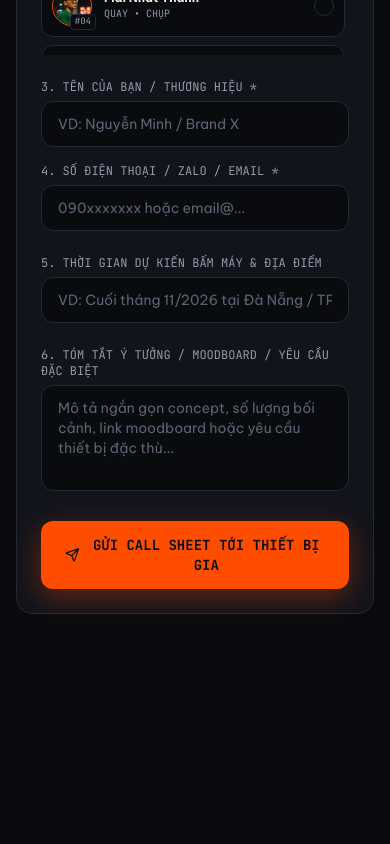
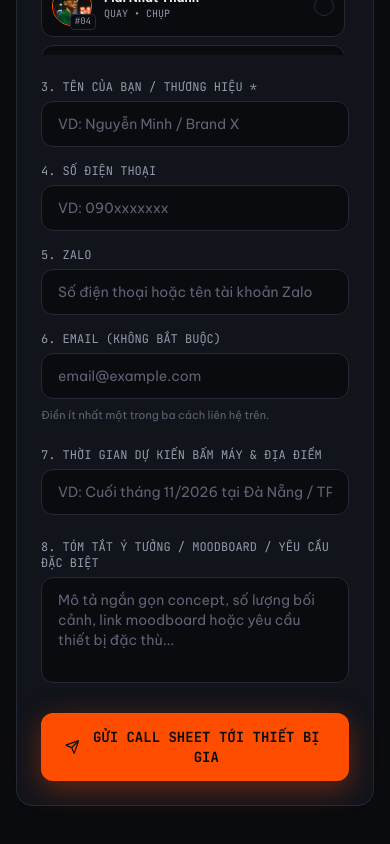
Before and after one commit to KeyT9999/ThietBiGia, a Next.js app: page /contact in a window 390 px wide. Shown: the part 1534-2378 px from the top of the page. Before the commit the page ends 2244 px from the top, so only its background shows below. Built offline with nearby package versions, Linux system fonts and the light colour scheme; no server answers; the database is empty.

Commit message:
Separate booking contact fields

```diff
--- a/src/app/api/booking/route.ts
+++ b/src/app/api/booking/route.ts
@@ -6,16 +6,23 @@
 
 const BookingPayloadSchema = z.object({
   name: z.string().trim().min(1, "Vui lòng nhập tên hoặc thương hiệu").max(120),
-  contact: z
-    .string()
-    .trim()
-    .min(3, "Vui lòng nhập số điện thoại, Zalo hoặc Email")
-    .max(160),
+  phone: z.string().trim().max(80).optional().default(""),
+  zalo: z.string().trim().max(120).optional().default(""),
+  email: z
+    .union([
+      z.string().trim().max(160).email("Email không hợp lệ"),
+      z.literal(""),
+    ])
+    .optional()
+    .default(""),
   dateInfo: z.string().trim().max(240).optional().default(""),
   services: z.array(z.string().trim().min(1)).min(1, "Vui lòng chọn ít nhất 1 hạng mục"),
   crewSlugs: z.array(z.string().trim()).max(16).optional().default([]),
   projectRef: z.string().trim().max(140).optional().default(""),
   brief: z.string().trim().max(3000).optional().default(""),
+}).refine((data) => Boolean(data.phone || data.zalo || data.email), {
+  message: "Vui lòng nhập ít nhất một phương thức liên hệ: SĐT, Zalo hoặc email.",
+  path: ["phone"],
 });
 
 export async function POST(req: Request) {
@@ -60,7 +67,16 @@
     referenceCode,
     createdAt,
     name: data.name,
-    contact: data.contact,
+    phone: data.phone || null,
+    zalo: data.zalo || null,
+    email: data.email || null,
+    contact: [
+      data.phone ? `SĐT: ${data.phone}` : null,
+      data.zalo ? `Zalo: ${data.zalo}` : null,
+      data.email ? `Email: ${data.email}` : null,
+    ]
+      .filter(Boolean)
+      .join(" • "),
     dateInfo: data.dateInfo || "Chưa ấn định",
     services: data.services,
     crewSlugs: selectedCrew.map((m) => m.slug),
@@ -102,7 +118,9 @@
   const summaryText = [
     `🎬 CALL SHEET MỚI // ${referenceCode}`,
     `• Khách hàng: ${record.name}`,
-    `• Liên hệ: ${record.contact}`,
+    `• Số điện thoại: ${record.phone || "Chưa cung cấp"}`,
+    `• Zalo: ${record.zalo || "Chưa cung cấp"}`,
+    `• Email khách: ${record.email || "Chưa cung cấp"}`,
     `• Lịch & Địa điểm: ${record.dateInfo}`,
     `• Hạng mục: ${record.services.join(" | ")}`,
     `• Squad chỉ định (${selectedCrew.length}): ${squadSummary}`,
--- a/src/app/contact/page.tsx
+++ b/src/app/contact/page.tsx
@@ -66,7 +66,9 @@
   const [projectRef, setProjectRef] = useState<string>("");
 
   const [name, setName] = useState("");
-  const [contact, setContact] = useState("");
+  const [phone, setPhone] = useState("");
+  const [zalo, setZalo] = useState("");
+  const [email, setEmail] = useState("");
   const [dateInfo, setDateInfo] = useState("");
   const [brief, setBrief] = useState("");
 
@@ -146,6 +148,10 @@
   const handleSubmit = async (e: React.FormEvent) => {
     e.preventDefault();
     setSubmitError(null);
+    if (![phone, zalo, email].some((value) => value.trim())) {
+      setSubmitError("Vui lòng nhập ít nhất một phương thức liên hệ: SĐT, Zalo hoặc email.");
+      return;
+    }
     setIsSubmitting(true);
     soundEngine.playShutter();
 
@@ -155,7 +161,9 @@
         headers: { "Content-Type": "application/json" },
         body: JSON.stringify({
           name,
-          contact,
+          phone,
+          zalo,
+          email,
           dateInfo,
           services: selectedServices,
           crewSlugs: selectedCrewSlugs,
@@ -193,6 +201,14 @@
     setCopiedRef(true);
     setTimeout(() => setCopiedRef(false), 2000);
   };
+
+  const contactSummary = [
+    phone.trim() ? `SĐT: ${phone.trim()}` : null,
+    zalo.trim() ? `Zalo: ${zalo.trim()}` : null,
+    email.trim() ? `Email: ${email.trim()}` : null,
+  ]
+    .filter(Boolean)
+    .join(" • ");
 
   return (
     <div className="max-w-[1420px] mx-auto px-4 sm:px-8 pt-28 pb-24">
@@ -496,7 +512,7 @@
               </div>
             </div>
 
-            {/* 3 & 4. Client Name + Contact */}
+            {/* 3–6. Client Name + Separate Contact Methods */}
             <div className="grid grid-cols-1 sm:grid-cols-2 gap-4">
               <div className="space-y-1.5">
                 <label className="block text-xs font-mono text-ivory-muted uppercase">
@@ -514,23 +530,52 @@
 
               <div className="space-y-1.5">
                 <label className="block text-xs font-mono text-ivory-muted uppercase">
-                  4. Số điện thoại / Zalo / Email *
+                  4. Số điện thoại
                 </label>
                 <input
-                  required
-                  type="text"
-                  value={contact}
-                  onChange={(e) => setContact(e.target.value)}
-                  placeholder="090xxxxxxx hoặc email@..."
+                  type="tel"
+                  value={phone}
+                  onChange={(e) => setPhone(e.target.value)}
+                  placeholder="VD: 090xxxxxxx"
                   className="w-full px-4 py-3 rounded-xl border border-obsidian-border bg-obsidian text-sm text-ivory placeholder:text-ivory-subtle focus:outline-none focus:border-rec"
                 />
               </div>
+
+              <div className="space-y-1.5">
+                <label className="block text-xs font-mono text-ivory-muted uppercase">
+                  5. Zalo
+                </label>
+                <input
+                  type="text"
+                  value={zalo}
+                  onChange={(e) => setZalo(e.target.value)}
+                  placeholder="Số điện thoại hoặc tên tài khoản Zalo"
+                  className="w-full px-4 py-3 rounded-xl border border-obsidian-border bg-obsidian text-sm text-ivory placeholder:text-ivory-subtle focus:outline-none focus:border-rec"
+                />
+              </div>
+
+              <div className="space-y-1.5">
+                <label className="block text-xs font-mono text-ivory-muted uppercase">
+                  6. Email (không bắt buộc)
+                </label>
+                <input
+                  type="email"
+                  value={email}
+                  onChange={(e) => setEmail(e.target.value)}
+                  placeholder="email@example.com"
+                  className="w-full px-4 py-3 rounded-xl border border-obsidian-border bg-obsidian text-sm text-ivory placeholder:text-ivory-subtle focus:outline-none focus:border-rec"
+                />
+              </div>
+
+              <p className="sm:col-span-2 -mt-2 text-[11px] text-ivory-subtle">
+                Điền ít nhất một trong ba cách liên hệ trên.
+              </p>
             </div>
 
-            {/* 5. Date & Location */}
+            {/* 7. Date & Location */}
             <div className="space-y-1.5">
               <label className="block text-xs font-mono text-ivory-muted uppercase">
-                5. Thời gian dự kiến bấm máy &amp; Địa điểm
+                7. Thời gian dự kiến bấm máy &amp; Địa điểm
               </label>
               <input
                 type="text"
@@ -541,10 +586,10 @@
               />
             </div>
 
-            {/* 6. Brief */}
+            {/* 8. Brief */}
             <div className="space-y-1.5">
               <label className="block text-xs font-mono text-ivory-muted uppercase">
-                6. Tóm tắt ý tưởng / Moodboard / Yêu cầu đặc biệt
+                8. Tóm tắt ý tưởng / Moodboard / Yêu cầu đặc biệt
               </label>
               <textarea
                 rows={4}
@@ -586,7 +631,7 @@
                 <p className="text-sm text-ivory leading-relaxed">
                   Cảm ơn <span className="font-semibold text-emerald-300">{name}</span>! Producer
                   của Thiết Bị Gia sẽ liên hệ qua{" "}
-                  <span className="font-mono font-semibold">{contact}</span> kèm báo giá &amp; lịch
+                  <span className="font-mono font-semibold">{contactSummary}</span> kèm báo giá &amp; lịch
                   trống của ekip.
                 </p>
 
```
